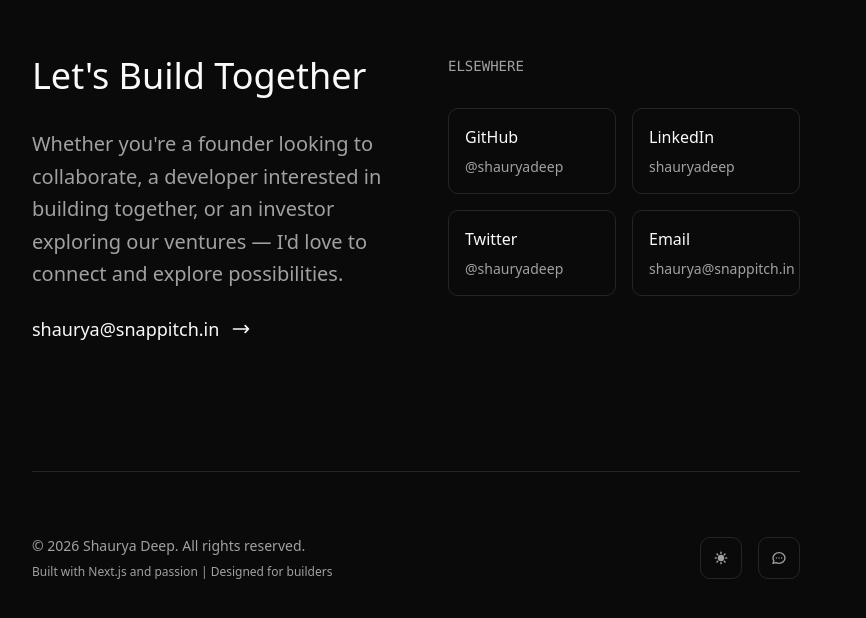
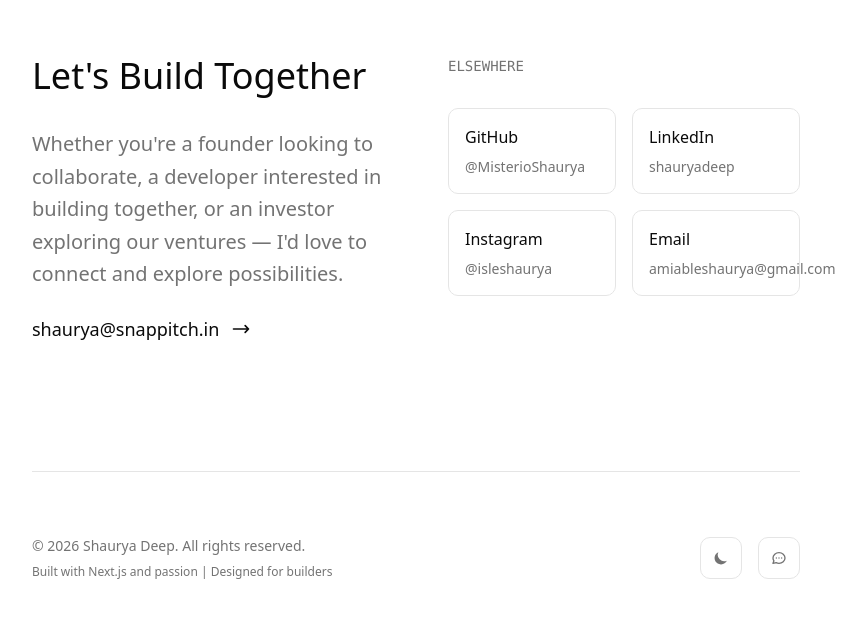
Before and after one commit to MisterioShaurya/shaurya2803, a Next.js app: page / in a window 1280 px wide. Shown: the part 3015-3633 px from the top of the page, without its empty margins (224-1090 px from the left). Built offline with nearby package versions, Linux system fonts and the light colour scheme.

Commit message:
Update page.tsx

```diff
--- a/app/page.tsx
+++ b/app/page.tsx
@@ -4,12 +4,30 @@ import Link from "next/link"
 import { useEffect, useRef, useState } from "react"
 
 export default function Home() {
-  const [isDark, setIsDark] = useState(true)
+  const [isDark, setIsDark] = useState(false)
   const [activeSection, setActiveSection] = useState("")
   const sectionsRef = useRef<(HTMLElement | null)[]>([])
 
   useEffect(() => {
-    document.documentElement.classList.toggle("dark", isDark)
+  const savedTheme = localStorage.getItem("theme")
+
+  if (savedTheme) {
+    setIsDark(savedTheme === "dark")
+  } else {
+    const prefersDark = window.matchMedia("(prefers-color-scheme: dark)").matches
+    setIsDark(prefersDark)
+  }
+  }, [])
+
+
+  useEffect(() => {
+  if (isDark) {
+    document.documentElement.classList.add("dark")
+    localStorage.setItem("theme", "dark")
+  } else {
+    document.documentElement.classList.remove("dark")
+    localStorage.setItem("theme", "light")
+  }
   }, [isDark])
 
   useEffect(() => {
@@ -293,10 +311,10 @@ export default function Home() {
 
               <div className="grid grid-cols-1 sm:grid-cols-2 gap-4">
                 {[
-                  { name: "GitHub", handle: "@shauryadeep", url: "https://github.com" },
-                  { name: "LinkedIn", handle: "shauryadeep", url: "https://linkedin.com" },
-                  { name: "Twitter", handle: "@shauryadeep", url: "https://twitter.com" },
-                  { name: "Email", handle: "shaurya@snappitch.in", url: "mailto:shaurya@snappitch.in" },
+                  { name: "GitHub", handle: "@MisterioShaurya", url: "https://github.com/MisterioShaurya/" },
+                  { name: "LinkedIn", handle: "shauryadeep", url: "https://www.linkedin.com/in/shaurya-deep/" },
+                  { name: "Instagram", handle: "@isleshaurya", url: "https://www.instagram.com/isleshaurya/" },
+                  { name: "Email", handle: "amiableshaurya@gmail.com", url: "mailto:amiableshaurya@gmail.com" },
                 ].map((social) => (
                   <Link
                     key={social.name}
```
